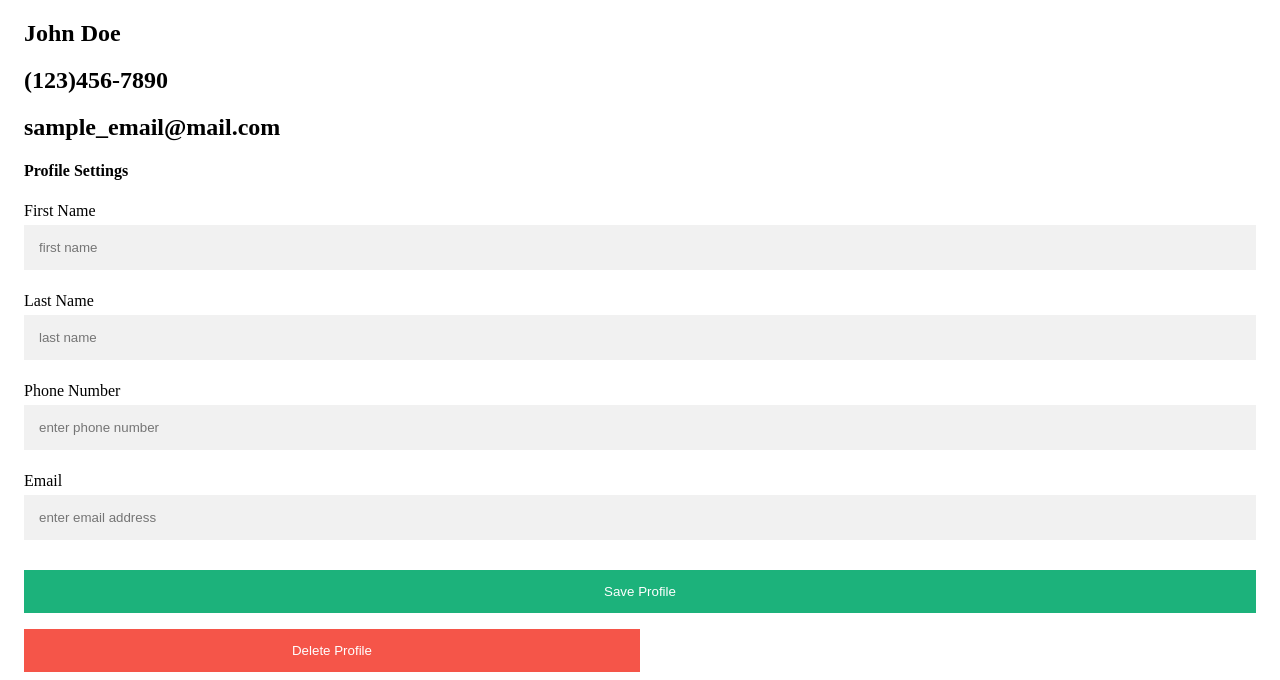
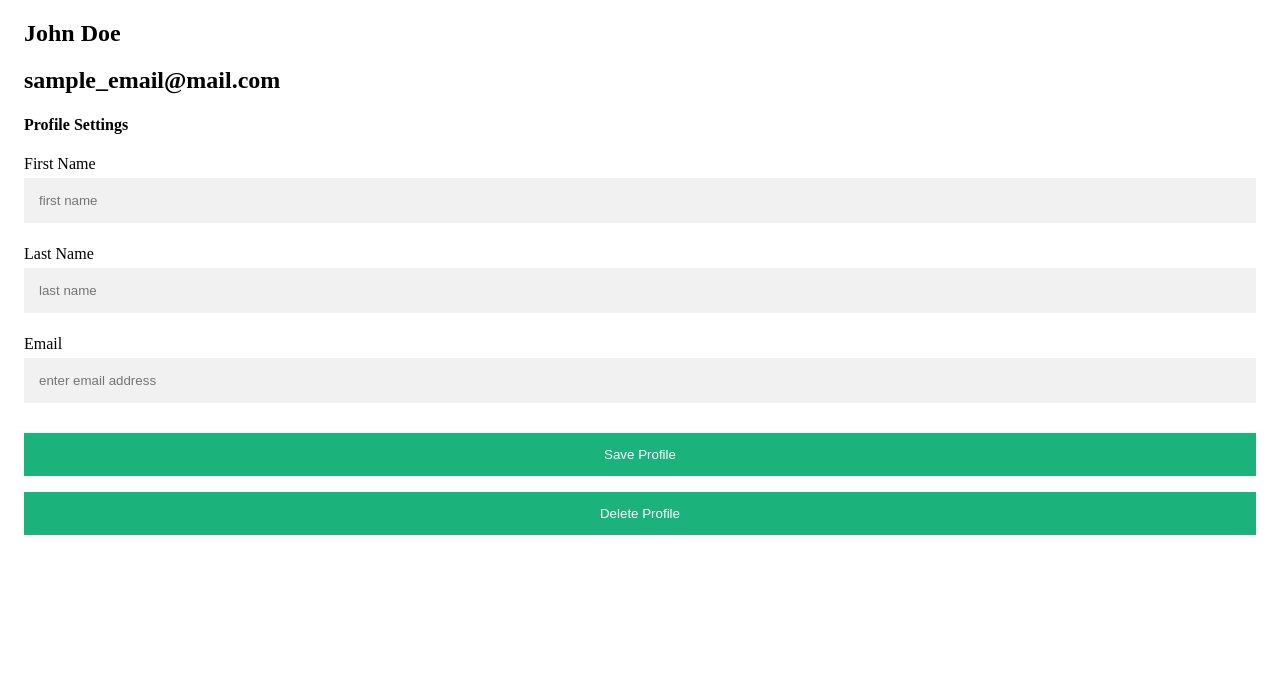
Before and after one commit to comp426-2022-spring/a99-taygeta, a plain HTML site: page profile.html in a window 1280 px wide. Shown: the part 140-820 px from the top of the page. Drawn offline with Linux system fonts and the light colour scheme.

Commit message:
fixed delete profile button

```diff
--- a/profile.html
+++ b/profile.html
@@ -11,7 +11,6 @@
                 <div class="d-flex flex-column align-items-center text-center p-3 py-5">
                     <img class="rounded-circle mt-5" width="150px" src="https://st3.depositphotos.com/15648834/17930/v/600/depositphotos_179308454-stock-illustration-unknown-person-silhouette-glasses-profile.jpg">
                     <h2 class="font-weight-bold">John Doe</h2>
-                    <h2 class="text-black-50">(123)456-7890</h2>
                     <h2 class="text-black-50">sample_email@mail.com</h2>
                     <span> </span>
                 </div>
@@ -26,11 +25,10 @@
                         <div class="col-md-6"><label class="labels">Last Name</label><input type="text" class="form-control" value="" placeholder="last name"></div>
                     </div>
                     <div class="row mt-3">
-                        <div class="col-md-12"><label class="labels">Phone Number</label><input type="text" class="form-control" placeholder="enter phone number" value=""></div>
                         <div class="col-md-12"><label class="labels">Email</label><input type="text" class="form-control" placeholder="enter email address" value=""></div>
                     </div>
                     <div class="mt-5 text-center"><button class="btn btn-primary profile-button" type="button">Save Profile</button></div>
-                    <div class="mt-5 text-center"><button type="button" class="cancelbtn profile-button btn-primary btn">Delete Profile</button></div>
+                    <div class="mt-5 text-center"><button type="button" class="profile-button btn-primary btn">Delete Profile</button></div>
                 </div>
             </div>
         </div>
```
